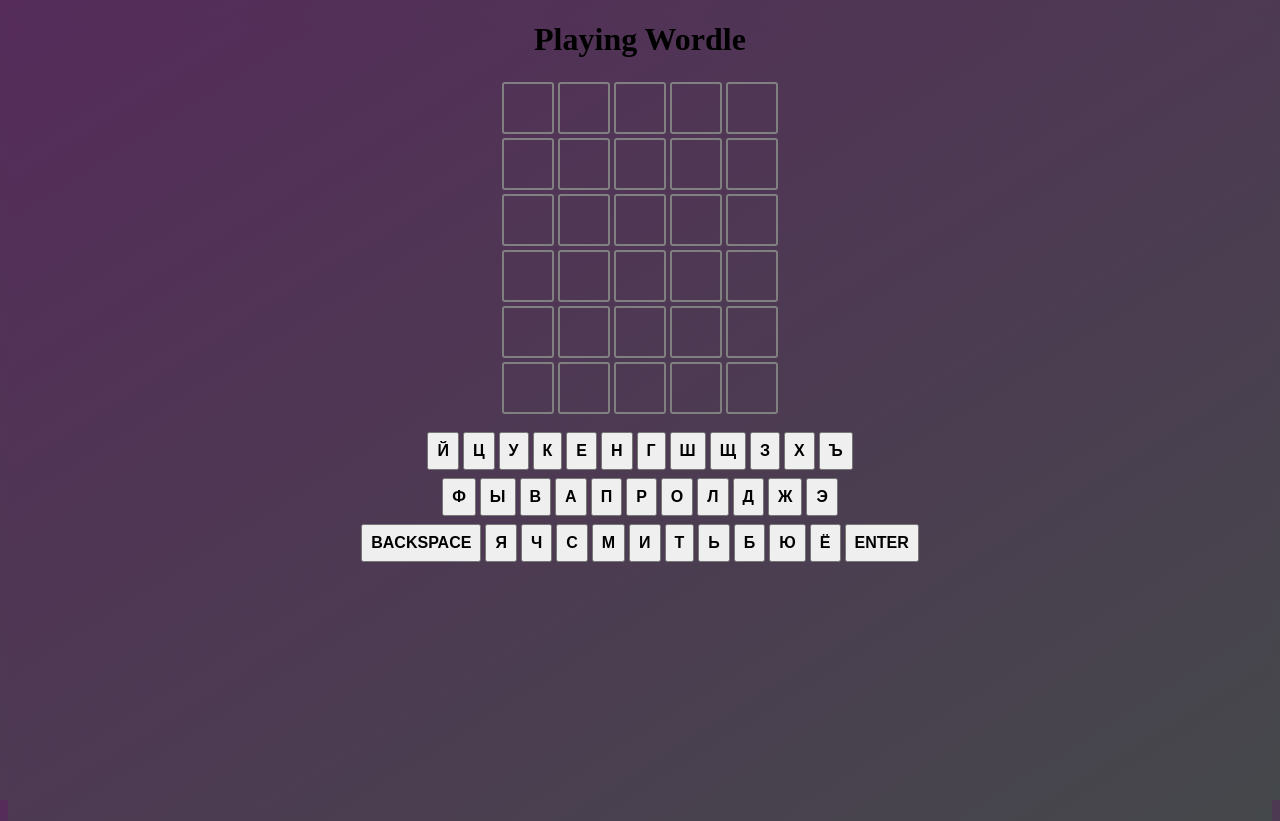
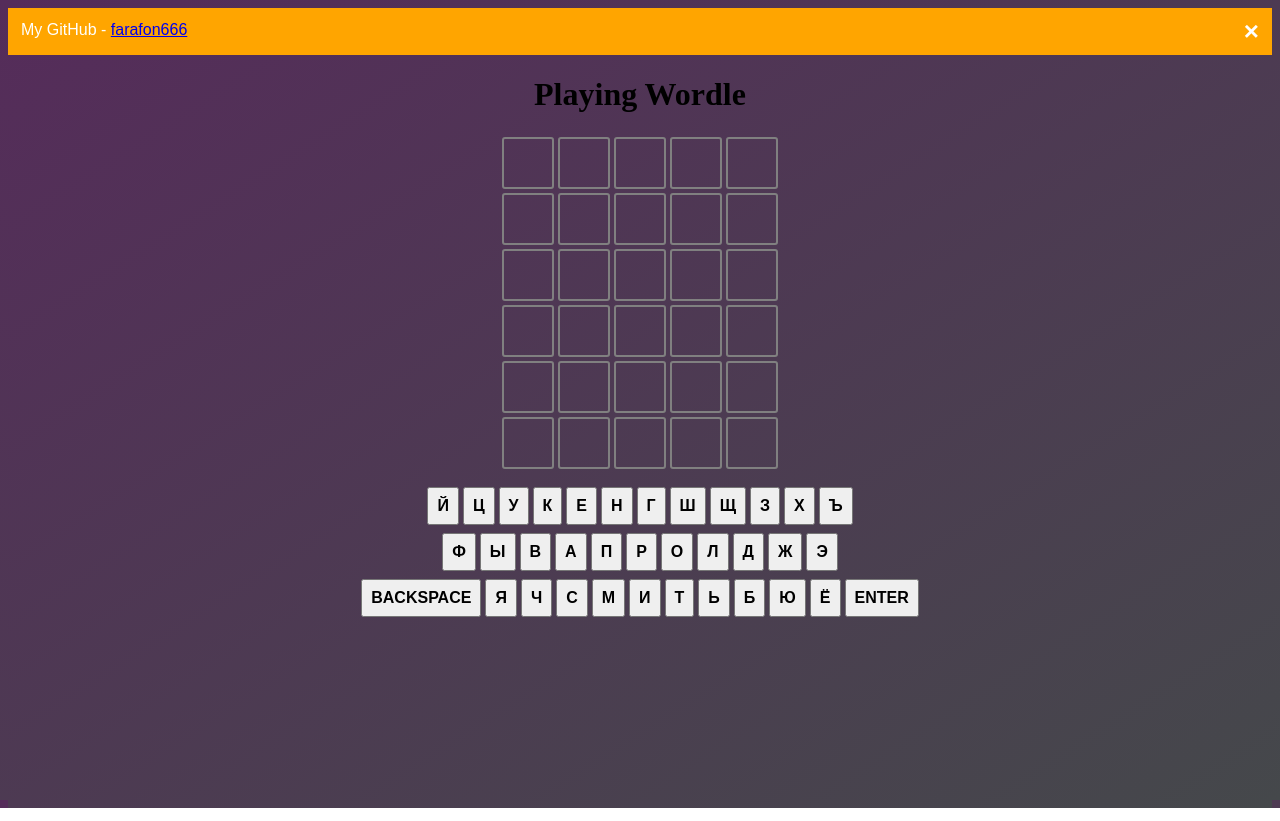
Before and after one commit to farafon666/Wordle, a plain HTML site: page index.html in a window 1280 px wide. Drawn offline with nearby package versions, Linux system fonts and the light colour scheme.

Commit message:
Add files via upload
adding banner

```diff
--- a/index.html
+++ b/index.html
@@ -9,6 +9,14 @@
     <title>Wordle</title>
 </head>
 <body>
+  <!-- Новый блок с уведомлением на странице -->
+  <div class="alert" id="pop">
+    <!-- Добавение крестика и обработчика события -->
+    <span class="closebtn" onclick="del()">×</span>
+    <!-- Надпись на плашке -->
+    My GitHub - <a href="https://github.com/farafon666">farafon666</a>
+  </div>
+
   <h1> Playing Wordle </h1>
 
   <div id = "game-board">
@@ -66,6 +74,7 @@
   integrity="sha256-/xUj+3OJU5yExlq6GSYGSHk7tPXikynS7ogEvDej/m4="
   crossorigin="anonymous"></script>
   <script src="https://cdnjs.cloudflare.com/ajax/libs/toastr.js/latest/toastr.min.js"></script>
+  <script src="script-del.js"></script>
   <script src="script.js" type="module"></script>
 </body>
 </html>
--- /dev/null
+++ b/script-del.js
@@ -0,0 +1,5 @@
+// Удаление плашки
+function del() {
+    var popup = document.getElementById("pop");
+    popup.remove();
+}
--- a/style.css
+++ b/style.css
@@ -1,6 +1,32 @@
 html, body {
   height: 100%;
   background: linear-gradient(to bottom right, rgb(85, 44, 90), rgb(69, 72, 75));
+}
+
+/* Панель с нашим уведомлением */
+.alert {
+  padding: 13px 13px 16px 13px;
+  background-color: orange;
+  color: white;
+  font-family: Arial, sans-serif;
+  margin-bottom: 15px;
+}
+
+/* Внешний вид крестика */
+.closebtn {
+  margin-left: 15px;
+  color: white;
+  font-weight: bold;
+  float: right;
+  font-size: 26px;
+  line-height: 20px;
+  cursor: pointer;
+  transition: 0.3s;
+}
+
+/* Смена цвета крестика на чёрный при наведении */
+.closebtn:hover {
+  color: black;
 }
 
 /* Header */
```
